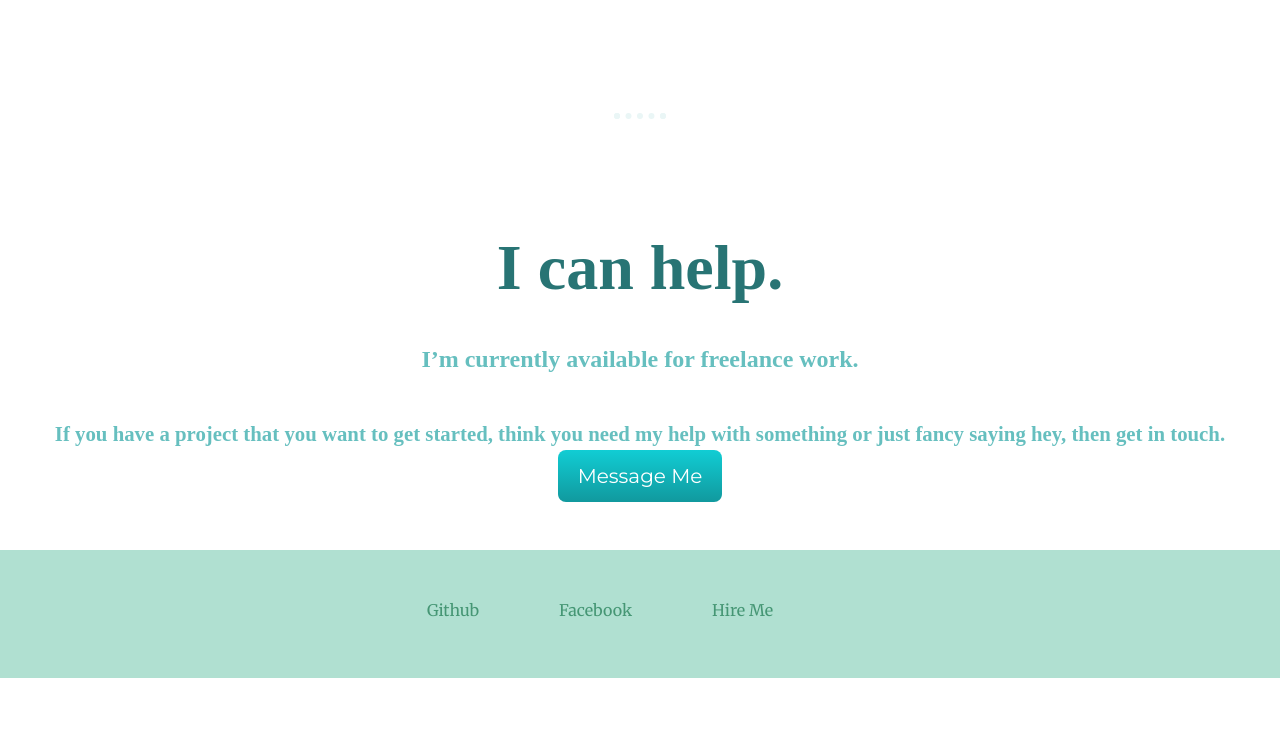
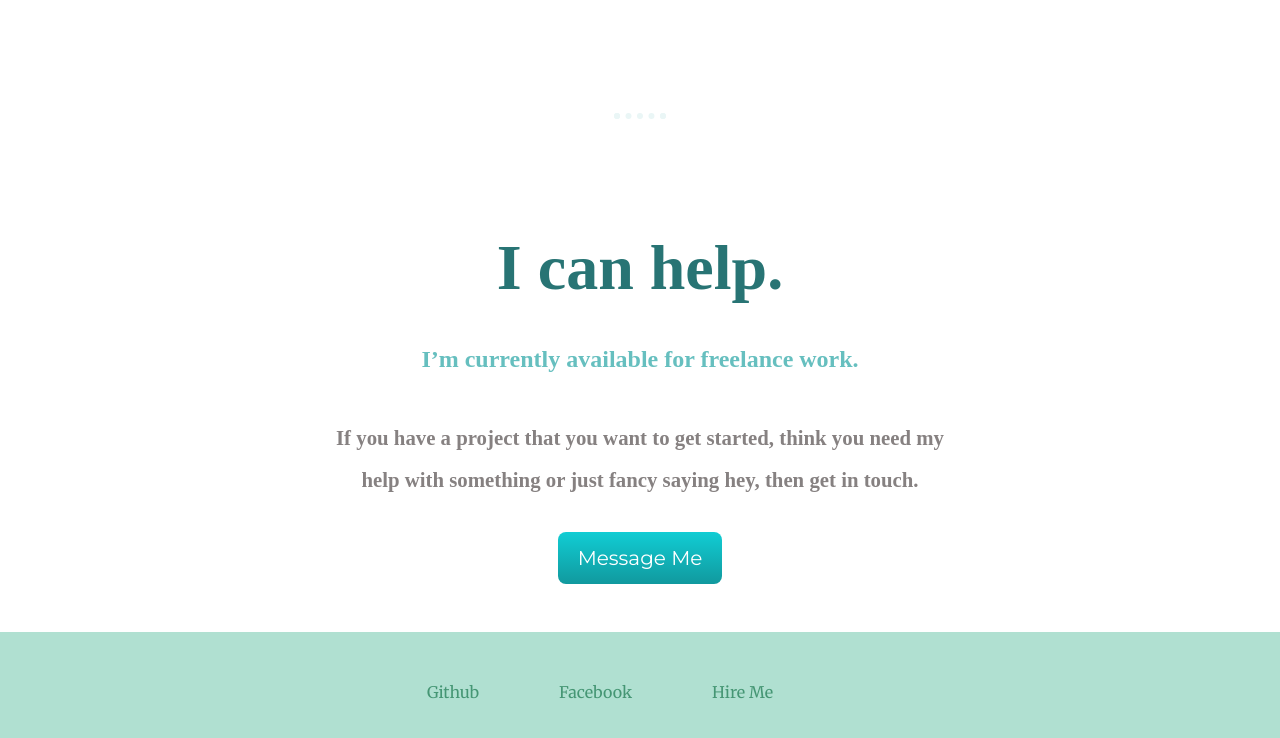
Before and after one commit to eknaian/Portfolio-Website, a plain HTML site: page index.html in a window 1280 px wide. Shown: the part 2552-3290 px from the top of the page. Before the commit the page ends 3230 px from the top, so only its background shows below. Drawn offline with Linux system fonts and the light colour scheme; a web font is replaced by a local one.

Commit message:
fixed bug

```diff
--- a/css/style.css
+++ b/css/style.css
@@ -230,7 +230,7 @@ hr {
   padding-bottom: 2rem;
 }
 
-.bottom-section p {
+.bottom-section h3 {
   line-height: 2;
   width: 40rem;
   color: rgb(134, 129, 129);
```
